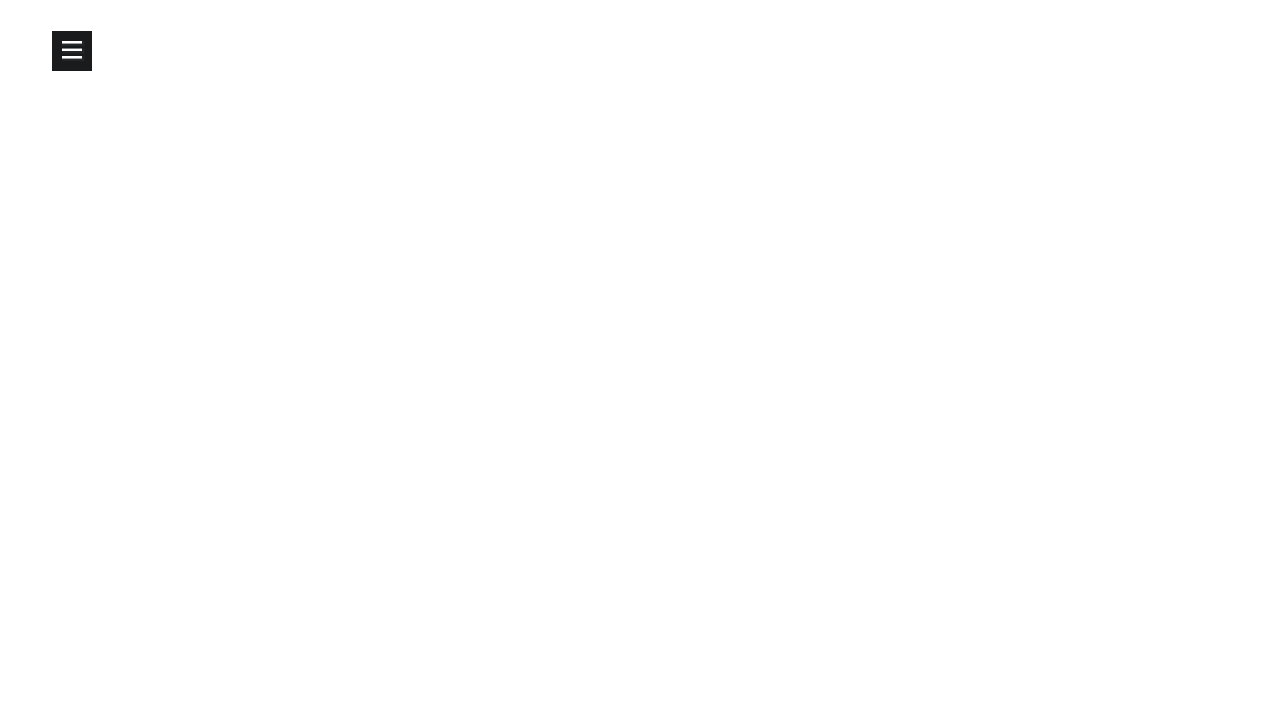
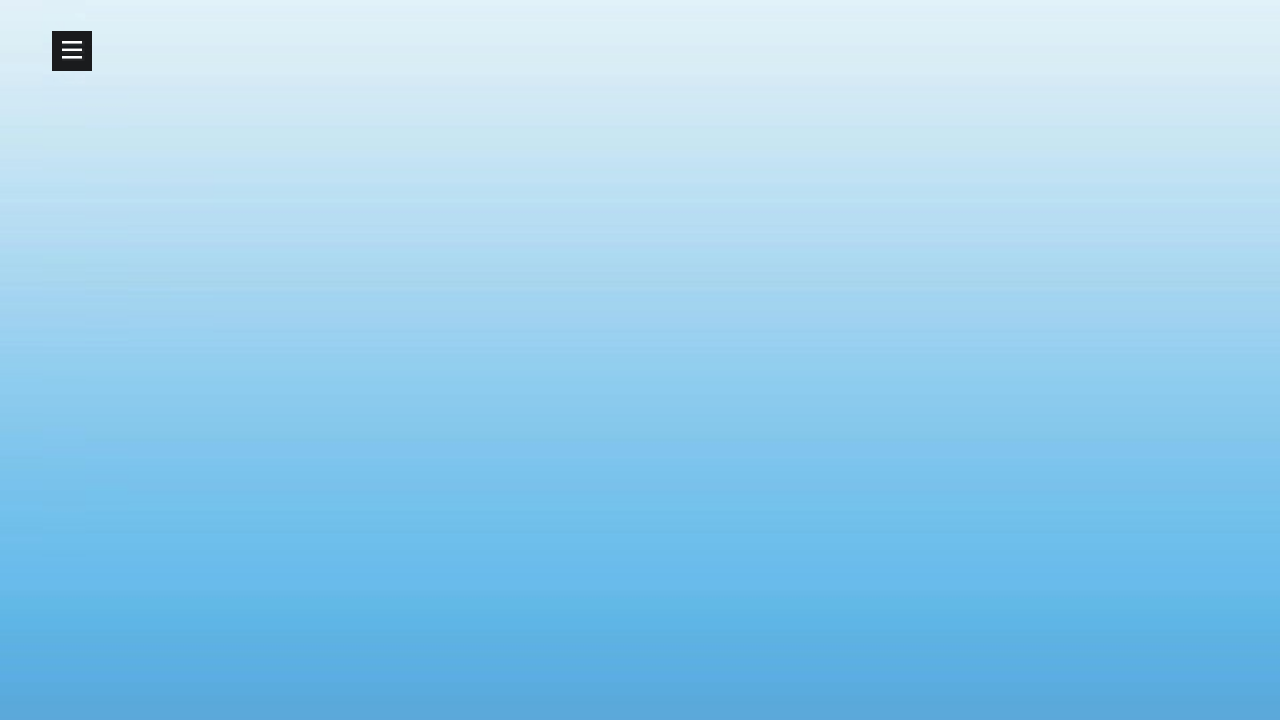
Before and after one commit to thepixelweb/unitypixelweb, a plain HTML site: page more.html in a window 1280 px wide. Drawn offline with Linux system fonts and the light colour scheme; files whose address does not match are found by name.

Commit message:
Update css.css

```diff
--- a/css.css
+++ b/css.css
@@ -82,7 +82,7 @@ label #cancel{
     margin-left: 250px;
 }
 section{
-    background-image: url(hello/gradient.jpg);
+    background-image: url(gradient.jpg);
     background-position: center;
     background-size: cover;
     height: 100vh;
```
